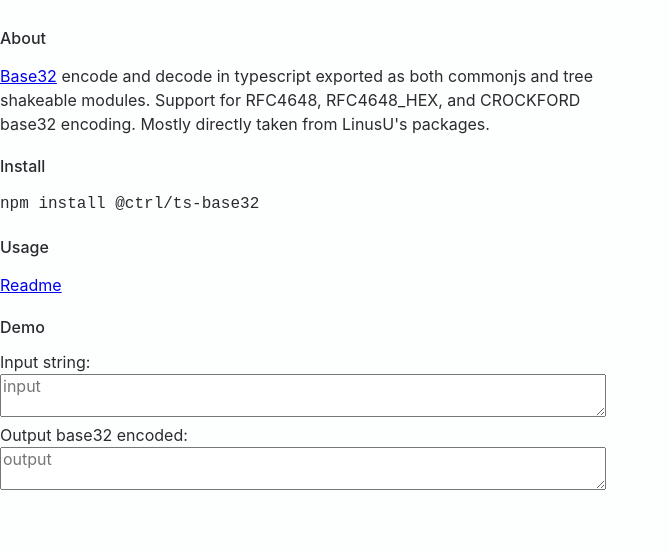
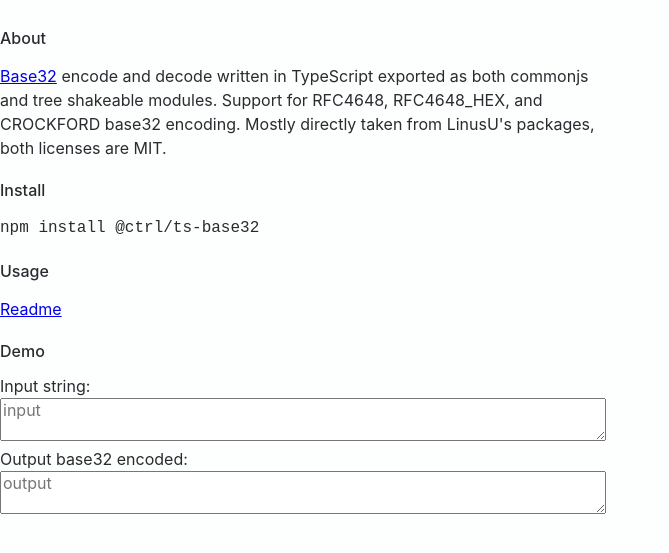
Before and after one commit to scttcper/ts-base32, a website with bundled scripts: page demo/public/index.html in a window 1280 px wide. Shown: the part 223-776 px from the top of the page, without its empty margins (0-669 px from the left). Built offline with nearby package versions, Linux system fonts and the light colour scheme; a small style sheet from the web is missing.

Commit message:
docs: add note about license

```diff
--- a/demo/public/index.html
+++ b/demo/public/index.html
@@ -63,10 +63,10 @@
           <section>
             <h4>About</h4>
             <p>
-              <a href="https://en.wikipedia.org/wiki/Base32">Base32</a> encode and decode in
-              typescript exported as both commonjs and tree shakeable modules. Support for RFC4648,
+              <a href="https://en.wikipedia.org/wiki/Base32">Base32</a> encode and decode written in
+              TypeScript exported as both commonjs and tree shakeable modules. Support for RFC4648,
               RFC4648_HEX, and CROCKFORD base32 encoding. Mostly directly taken from LinusU's
-              packages.
+              packages, both licenses are MIT.
             </p>
           </section>
 
```
